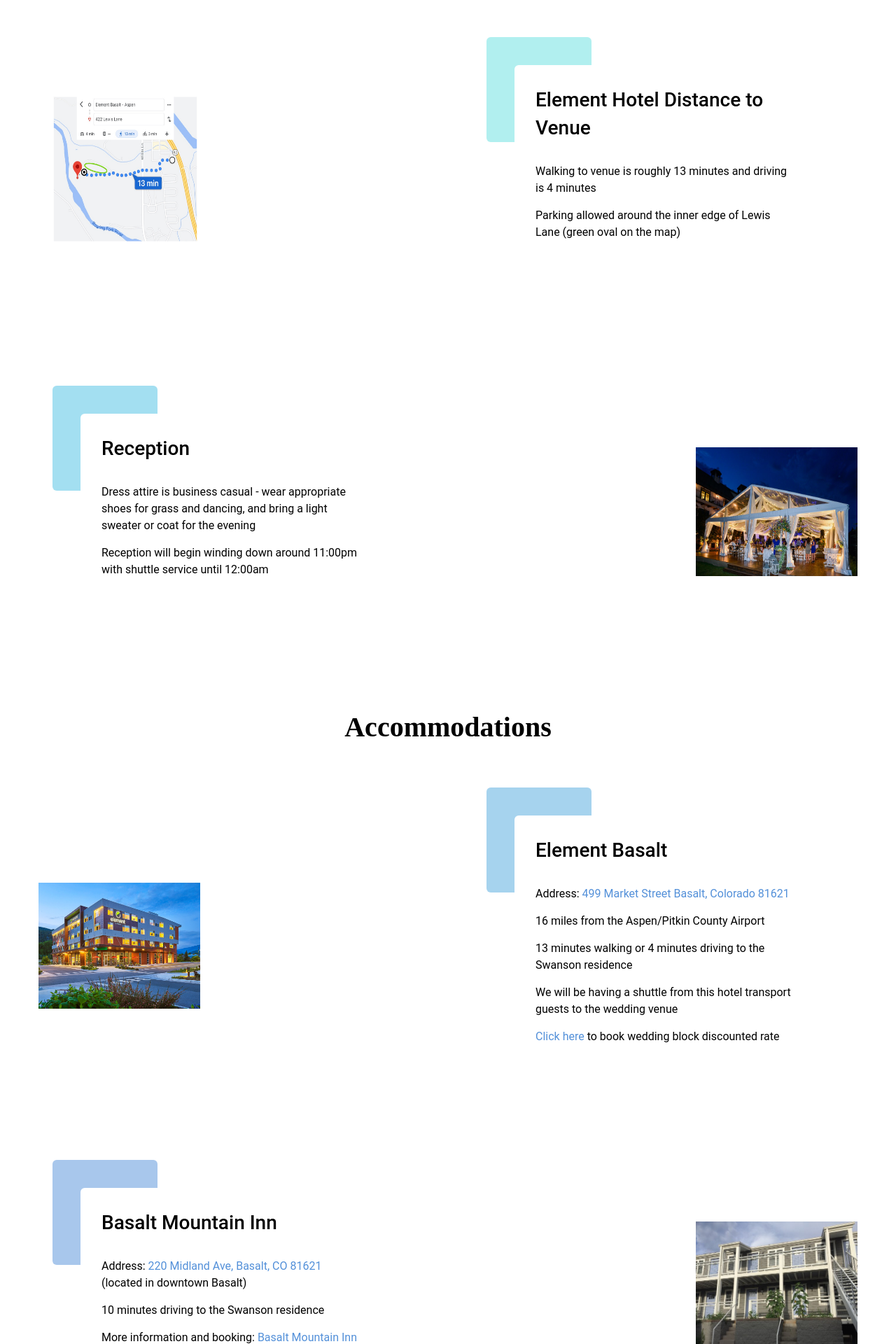
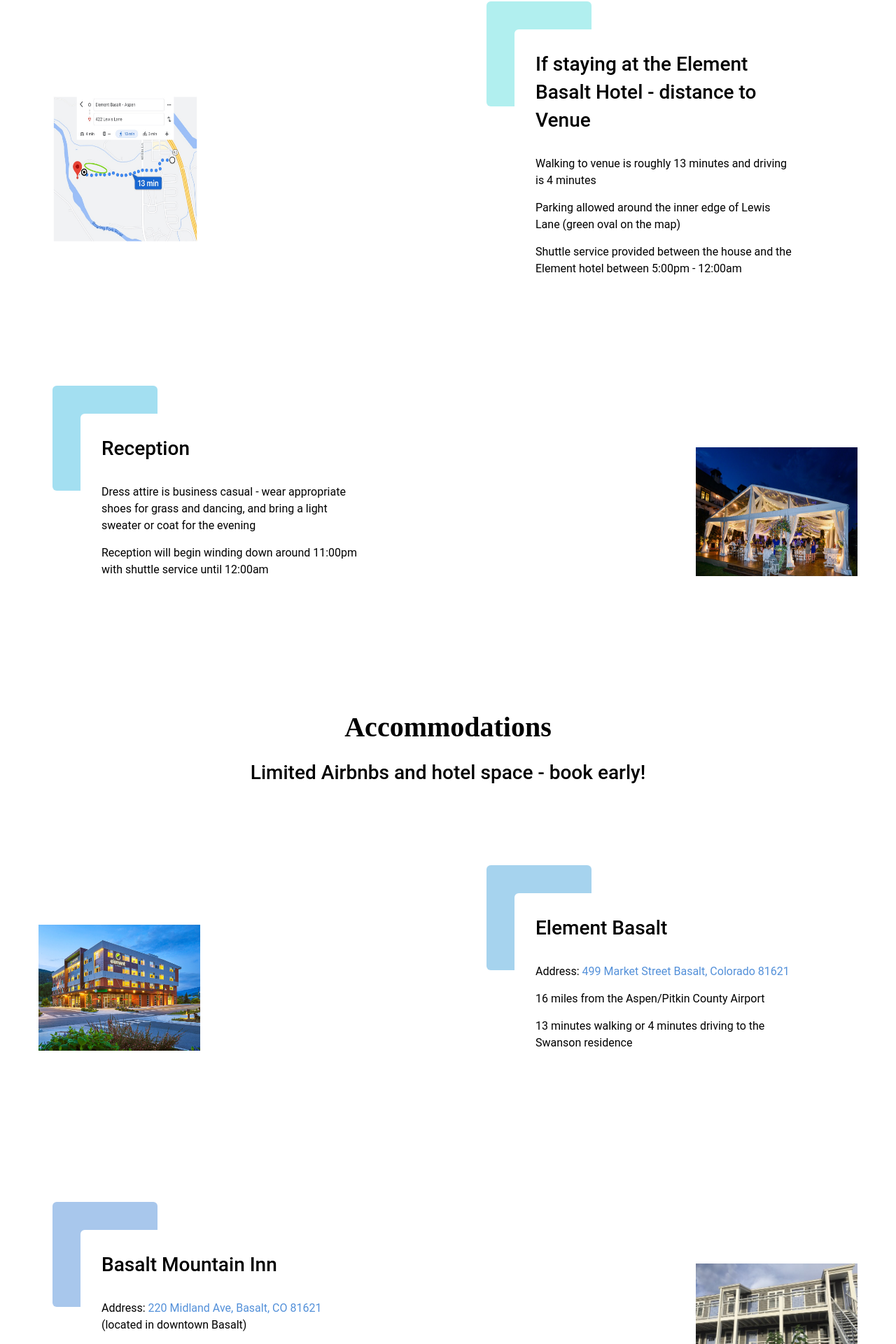
Before and after one commit to swanie21/wedding-story, a Next.js app: page /travel in a window 1280 px wide. Shown: the part 737-2657 px from the top of the page at 70% size. Built offline with nearby package versions, Linux system fonts and the light colour scheme.

Commit message:
update travel info

```diff
--- a/pages/travel/index.tsx
+++ b/pages/travel/index.tsx
@@ -21,7 +21,6 @@ const Travel: React.FunctionComponent = () => {
                 <p>Swanson residence address: <a href="https://goo.gl/maps/NndR1pL8ptDMCx3k7" rel="noreferrer" target="_blank">422 Lewis Lane Basalt, Colorado 81621</a></p>
                 <p>Ceremony starts at 6:00pm with reception to follow</p>
                 <p>Pre-ceremony beverage welcome gathering to begin at 5:00pm</p>
-                <p>Shuttle service provided between the house and the Element hotel between 5:00pm - 12:00am</p>
               </div>
             </div>
           </div>
@@ -38,11 +37,12 @@ const Travel: React.FunctionComponent = () => {
               <span className={`${styles['travel__details--block']} ${styles['travel__details--accent-color-2']}`} />
               <div className={styles['travel__details']}>
                 <div className={styles['travel__details--title']}>
-                  <h2>Element Hotel Distance to Venue</h2>
+                  <h2>If staying at the Element Basalt Hotel - distance to Venue</h2>
                   <span className={`${styles['travel__details--title-highlight']} ${styles['travel__details--accent-color-2']}`} />
                 </div>
                 <p>Walking to venue is roughly 13 minutes and driving is 4 minutes</p>
                 <p>Parking allowed around the inner edge of Lewis Lane (green oval on the map)</p>
+                <p>Shuttle service provided between the house and the Element hotel between 5:00pm - 12:00am</p>
               </div>
             </div>
           </div>
@@ -66,6 +66,7 @@ const Travel: React.FunctionComponent = () => {
           </div>
         </div>
         <h1>Accommodations</h1>
+        <h2 className={styles['travel__subtitle']}>Limited Airbnbs and hotel space - book early!</h2>
         <div className={`flex-wrapper ${styles['travel__section']}`}>
           <div className="flex-half flex-half-2">
             <div className={`${styles['travel__image']} ${styles['travel__image-4']}`} role="img" style={{ backgroundImage: `url('/element-hotel.jpeg')` }} />
@@ -81,8 +82,6 @@ const Travel: React.FunctionComponent = () => {
                 <p>Address: <a href="https://g.page/elementbasaltaspen?share" rel="noreferrer" target="_blank">499 Market Street Basalt, Colorado 81621</a></p>
                 <p>16 miles from the Aspen/Pitkin County Airport</p>
                 <p>13 minutes walking or 4 minutes driving to the Swanson residence</p>
-                <p>We will be having a shuttle from this hotel  transport guests to the wedding venue</p>
-                <p><a href="https://www.marriott.com/event-reservations/reservation-link.mi?id=1594057158691&key=GRP&app=resvlink" rel="noreferrer" target="_blank">Click here</a> to book wedding block discounted rate</p>
               </div>
             </div>
           </div>
@@ -97,7 +96,7 @@ const Travel: React.FunctionComponent = () => {
                   <span className={`${styles['travel__details--title-highlight']} ${styles['travel__details--accent-color-5']}`} />
                 </div>
                 <p>Address: <a href="https://goo.gl/maps/Abo4gPdov4RusnPw8" rel="noreferrer" target="_blank">220 Midland Ave, Basalt, CO 81621</a> (located in downtown Basalt)</p>
-                <p>10 minutes driving to the Swanson residence</p>
+                <p>10 minute drive to the Swanson residence</p>
                 <p>More information and booking: <a href="https://www.basaltmountaininn.com/" rel="noreferrer" target="_blank">Basalt Mountain Inn website</a></p>
               </div>
             </div>
@@ -121,6 +120,7 @@ const Travel: React.FunctionComponent = () => {
                 <p><a href="https://g.page/MarbleDistilling?share" rel="noreferrer" target="_blank">Marble Distilling Co. & The Distillery In</a></p>
                 <p><a href="https://goo.gl/maps/9d1JCv3UdhiVXgpr6" rel="noreferrer" target="_blank">Days Inn by Wyndham Carbondale</a></p>
                 <p><a href="https://goo.gl/maps/VMtS4Fu3rz7mrQ2q8" rel="noreferrer" target="_blank">Comfort Inn & Suites</a></p>
+                <p>15 minute drive to the Swanson residence</p>
               </div>
             </div>
           </div>
--- a/pages/travel/travel.module.scss
+++ b/pages/travel/travel.module.scss
@@ -8,6 +8,11 @@
     @include respond_to(desktop) {
       margin-top: 30px;
     }
+  }
+
+  &__subtitle {
+    margin-top: 20px;
+    text-align: center;
   }
 
   &__section {
```
